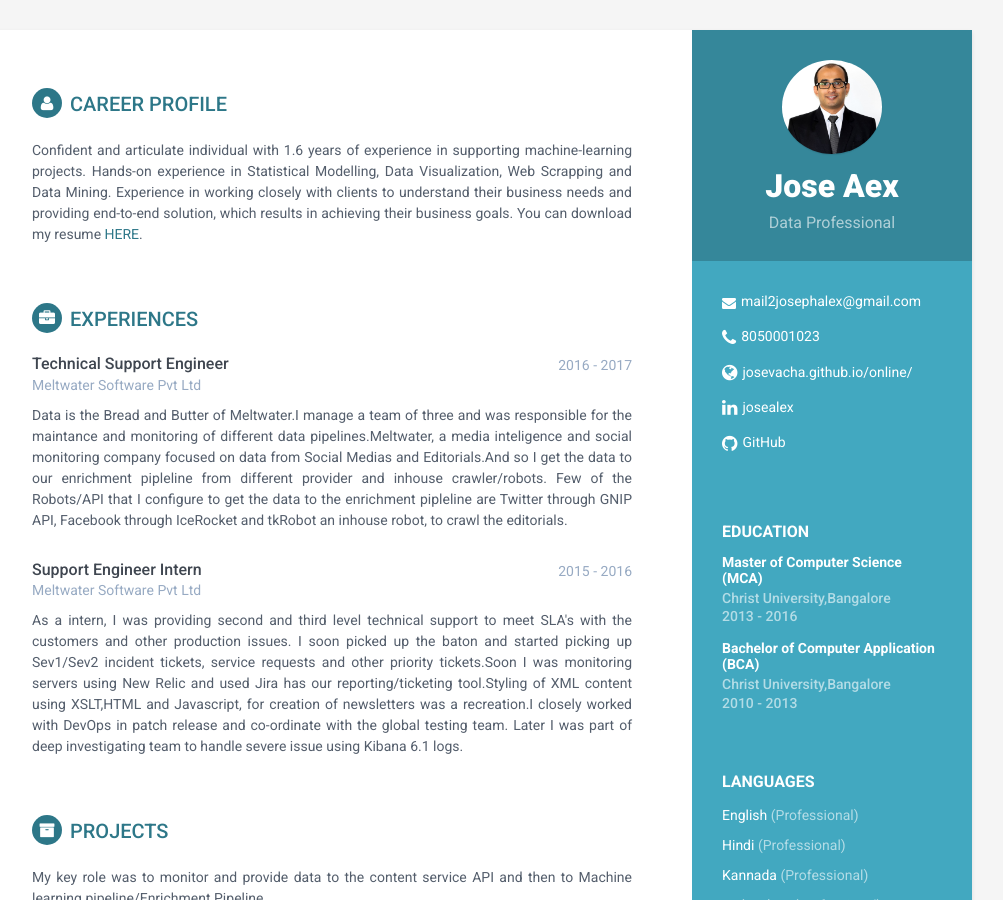
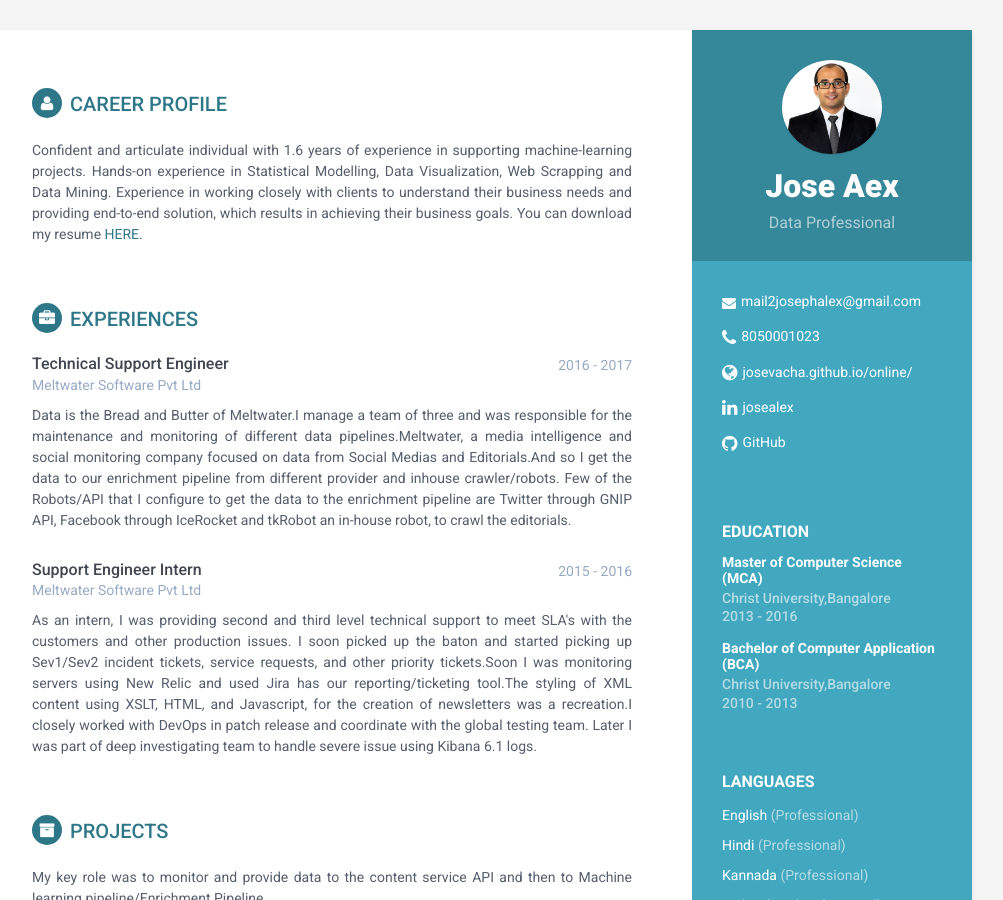
Before and after one commit to josevacha/online, a Jekyll site: the page built from index.html, in a window 1280 px wide and 900 px high. Shown: the whole window, without its empty margins (168-1171 px from the left). Built offline with Jekyll 4.4.1, drawn with Linux system fonts in a browser that asks for light colours.

Commit message:
Update experiences.yml

```diff
--- a/_data/experiences.yml
+++ b/_data/experiences.yml
@@ -2,18 +2,18 @@
   role: Technical Support Engineer
   time: 2016 - 2017
   company: Meltwater Software Pvt Ltd
-  details: "Data is the Bread and Butter of Meltwater.I manage a team of three and was responsible for the maintance and monitoring of
-  different data pipelines.Meltwater, a media inteligence and social monitoring company focused on data from Social Medias and
-  Editorials.And so I get the data to our enrichment pipleline from different provider and inhouse crawler/robots.
-  Few of the Robots/API that I configure to get the data to the enrichment pipleline are Twitter through GNIP API, Facebook through
-  IceRocket and tkRobot an inhouse robot, to crawl the editorials."
+  details: "Data is the Bread and Butter of Meltwater.I manage a team of three and was responsible for the maintenance and monitoring of
+  different data pipelines.Meltwater, a media intelligence and social monitoring company focused on data from Social Medias and
+  Editorials.And so I get the data to our enrichment pipeline from different provider and inhouse crawler/robots.
+  Few of the Robots/API that I configure to get the data to the enrichment pipeline are Twitter through GNIP API, Facebook through
+  IceRocket and tkRobot an in-house robot, to crawl the editorials."
 
 - experience:
   role: Support Engineer Intern
   time: 2015 - 2016
   company: Meltwater Software Pvt Ltd
-  details: "As a intern, I was providing second and third level technical support to meet SLA's with the customers and other production issues.
-  I soon picked up the baton and started picking up  Sev1/Sev2 incident tickets, service requests and other priority tickets.Soon I was
-  monitoring servers using New Relic and used Jira has our reporting/ticketing tool.Styling of XML content using XSLT,HTML and
-  Javascript, for creation of newsletters was a recreation.I closely worked with DevOps in patch release and co-ordinate with the global testing team.
+  details: "As an intern, I was providing second and third level technical support to meet SLA's with the customers and other production issues.
+  I soon picked up the baton and started picking up  Sev1/Sev2 incident tickets, service requests, and other priority tickets.Soon I was
+  monitoring servers using New Relic and used Jira has our reporting/ticketing tool.The styling of XML content using XSLT, HTML, and
+  Javascript, for the creation of newsletters was a recreation.I closely worked with DevOps in patch release and coordinate with the global testing team.
   Later I was part of deep investigating team to handle severe issue using Kibana 6.1 logs."
```
